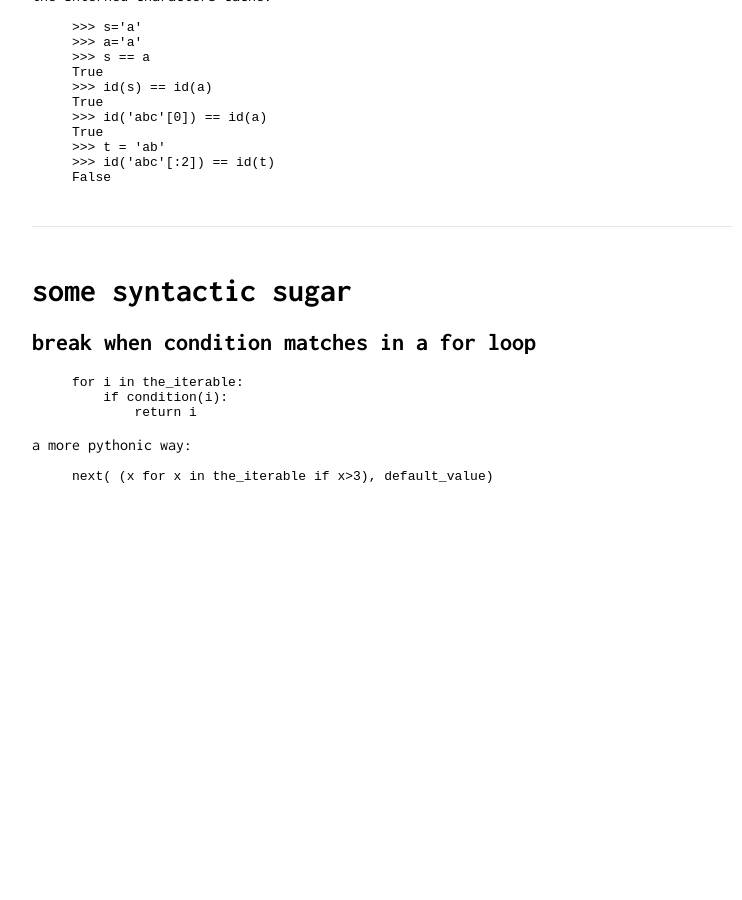
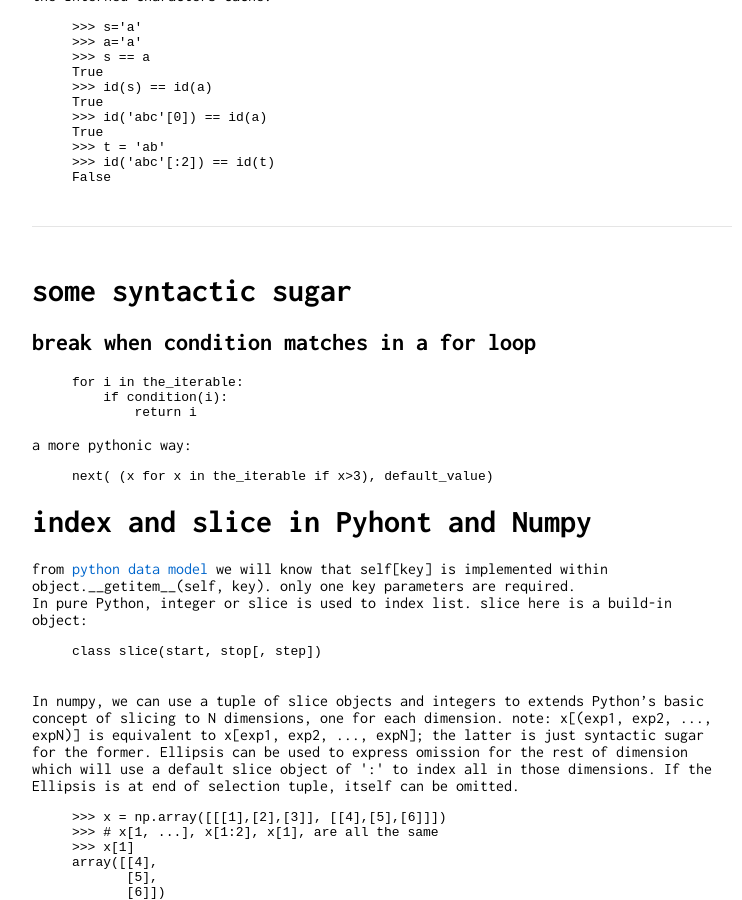
Before and after one commit to brilliang/blogs, a Jekyll site: the page built from _posts/2017-08-02-python_tips.html, in a window 1280 px wide and 900 px high, scrolled down 1366 px. Shown: the whole window, without its empty margins (258-1000 px from the left). Built offline with Jekyll 4.4.1, drawn with Linux system fonts in a browser that asks for light colours; before the commit the page ends 1850 px from its top, so only the background shows below that.

Commit message:
add Basic Slicing and Indexing

```diff
--- a/_posts/2017-08-02-python_tips.html
+++ b/_posts/2017-08-02-python_tips.html
@@ -108,3 +108,29 @@ a more pythonic way:
 {% highlight python %}
 next( (x for x in the_iterable if x>3), default_value)
 {% endhighlight %}
+
+
+
+<h1>index and slice in Pyhont and Numpy</h1>
+
+from <a href="https://docs.python.org/3/reference/datamodel.html#object.__getitem__">python data model</a> we will know that self[key] is implemented within object.__getitem__(self, key). only one key parameters are required.
+<br />
+
+In pure Python, integer or slice is used to index list. slice here is a build-in object:
+{% highlight python %}
+class slice(start, stop[, step])
+{% endhighlight %}
+<br />
+
+In numpy, we can use a tuple of slice objects and integers to extends Python’s basic concept of slicing to N dimensions, one for each dimension. note: x[(exp1, exp2, ..., expN)] is equivalent to x[exp1, exp2, ..., expN]; the latter is just syntactic sugar for the former.
+
+Ellipsis can be used to express omission for the rest of dimension which will use a default slice object of ':' to index all in those dimensions. If the Ellipsis is at end of selection tuple, itself can be omitted.
+
+{% highlight python %}
+>>> x = np.array([[[1],[2],[3]], [[4],[5],[6]]])
+>>> # x[1, ...], x[1:2], x[1], are all the same
+>>> x[1]
+array([[4],
+       [5],
+       [6]])
+{% endhighlight %}
```
